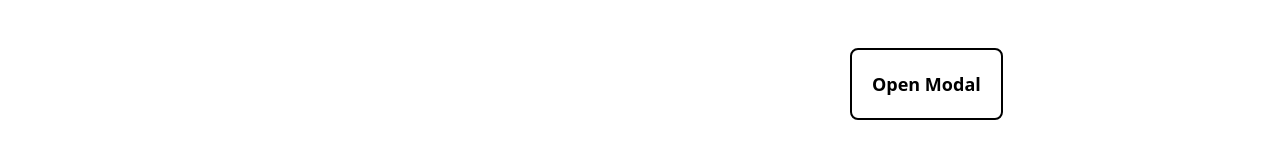
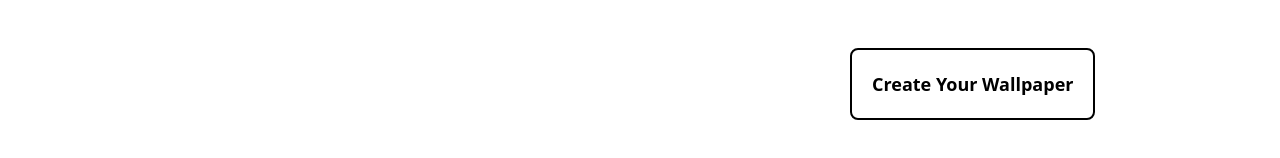
Before and after one commit to Hammadalphasquad/AEvent, a Nuxt app: page / in a window 1280 px wide. Shown: the part 352-510 px from the top of the page. Built offline with nearby package versions, Linux system fonts and the light colour scheme.

Commit message:
fnl updt

```diff
--- a/components/template.vue
+++ b/components/template.vue
@@ -4,9 +4,9 @@
       <img src="../public/images/pic-bg.jpg" />
     </div>
     <div
-      class="hover:bg-sky-700 text-black text-lg font-bold absolute top-[400px] left-[850px] border-[2px] bg- border-black cursor-pointer p-5 rounded-lg"
+      class="hover:bg-sky-700 hover:text-white text-black text-lg font-bold absolute top-[400px] left-[850px] border-[2px] bg- border-black cursor-pointer p-5 rounded-lg"
     >
-      <h1 @click="modalOpen">Open Modal</h1>
+      <h1 @click="modalOpen">Create Your Wallpaper</h1>
     </div>
 
     <div
```
